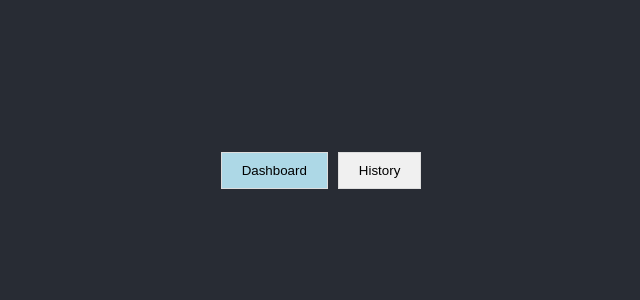
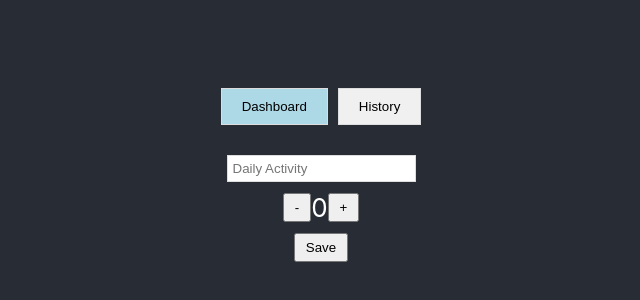
Before and after one commit to AmberWein/neuromood-frontend, a React (Create React App) app in the folder my-app/: page / in a window 1280 px wide. Shown: the part 210-510 px from the top of the page, without its empty margins (319-959 px from the left). Built offline with nearby package versions, Linux system fonts and the light colour scheme.

Commit message:
Implement ActionsHolder component

```diff
--- /dev/null
+++ b/my-app/src/components/ActionsHolder/ActionsHolder.css
@@ -0,0 +1,22 @@
+.actions-container {
+    display: flex;
+    flex-direction: column;
+    align-items: center;
+    margin-bottom: 20px;
+  }
+
+  .input-field {
+    margin-bottom: 10px;
+    padding: 5px;
+    border: 1px solid #ddd;
+  }
+
+  .mood-container {
+    display: flex;
+    align-items: center;
+    margin-bottom: 10px;
+  }
+
+  .mood-button {
+    padding: 5px 10px;
+  }
--- /dev/null
+++ b/my-app/src/components/ActionsHolder/ActionsHolder.tsx
@@ -0,0 +1,27 @@
+import React, { useState } from "react";
+import './ActionsHolder.css';
+
+const ActionsHolder = () => {
+  const [activity, setActivity] = useState("");
+  const [mood, setMood] = useState(0);
+
+  return (
+    <div className="actions-container">
+      <input
+        className="input-field"
+        type="text"
+        placeholder="Daily Activity"
+        value={activity}
+        onChange={(e) => setActivity(e.target.value)}
+      />
+      <div className="mood-container">
+        <button className="mood-button" onClick={() => setMood(mood - 1)}>-</button>
+        <span>{mood}</span>
+        <button className="mood-button" onClick={() => setMood(mood + 1)}>+</button>
+      </div>
+      <button className="mood-button">Save</button>
+    </div>
+  );
+};
+
+export default ActionsHolder;
--- a/my-app/src/components/Dashboard/Dashboard.tsx
+++ b/my-app/src/components/Dashboard/Dashboard.tsx
@@ -1,7 +1,7 @@
 // This component includes the ActionsHolder, FetchedDataContainer, and RecommendationsHolder.
 
 import React from "react";
-// import ActionsHolder from "./ActionsHolder";
+import ActionsHolder from '../../Components/ActionsHolder/ActionsHolder.tsx';
 // import FetchedDataContainer from "./FetchedDataContainer";
 // import RecommendationsHolder from "./RecommendationsHolder";
 import './Dashboard.css';
@@ -9,7 +9,7 @@ import './Dashboard.css';
 const Dashboard: React.FC = () => {
   return (
     <div className="dashboard-container">
-      {/* <ActionsHolder /> */}
+      <ActionsHolder />
       {/* <FetchedDataContainer /> */}
       {/* <RecommendationsHolder /> */}
     </div>
```
Also changed, not shown: my-app/src/components/FetchedDataContainer/FetchedDataContainer.css (added, +10 -0 lines), my-app/src/components/FetchedDataContainer/FetchedDataContainer.tsx (added, +20 -0 lines), my-app/src/components/RecommendationsHolder/RecommendationsHolder.tsx (added, +19 -0 lines), my-app/src/components/RecommendationsHolder/RecommendationsHolder.css (added).
